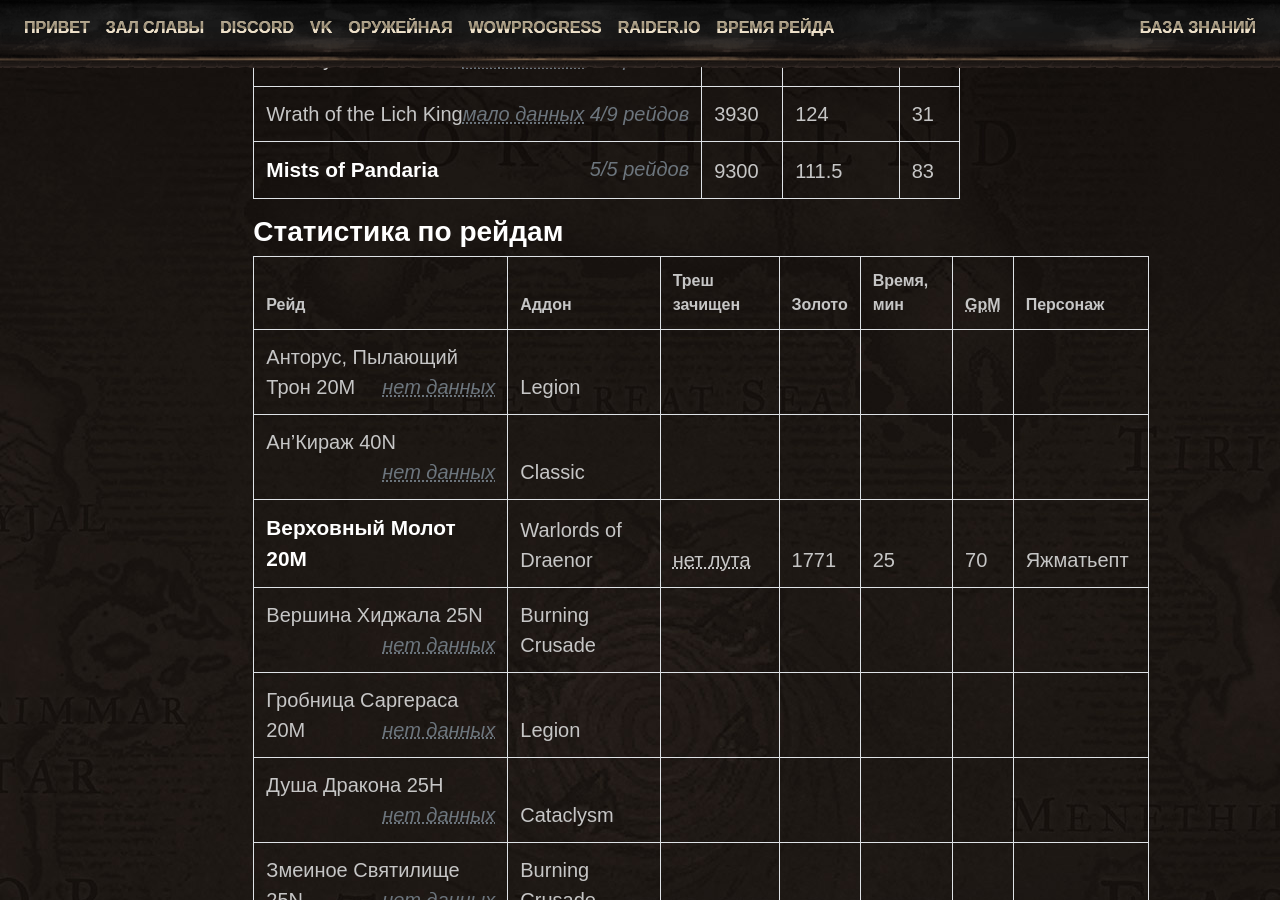
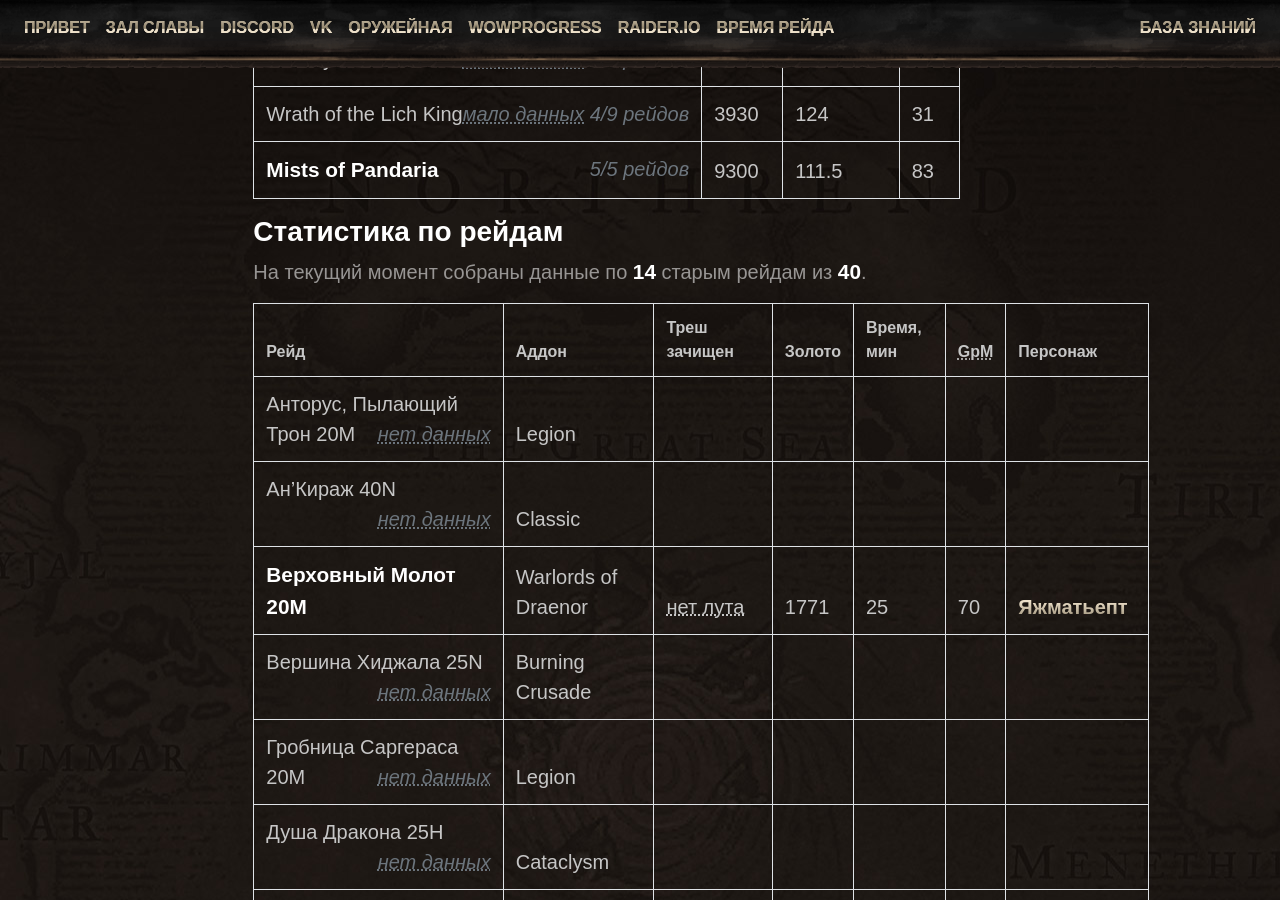
Before and after one commit to forestguild/website, a Jekyll site: the page built from wiki/goldfarm.md, in a window 1280 px wide and 900 px high, scrolled down 2001 px. Built offline with Jekyll 4.4.1, drawn with Linux system fonts in a browser that asks for light colours; some web fonts are replaced; a script that is not in the unit is left out; comment, search, counter and statistics services are not loaded.

Commit message:
updated goldfarm page

```diff
--- a/wiki/goldfarm.md
+++ b/wiki/goldfarm.md
@@ -86,7 +86,18 @@ description: Гайд по фарму голды в WoW, только прове
 | {% if addon_raids_count == addon_raids_data %}**{{ addon }}** _{{ addon_raids_data}}/{{ addon_raids_count }} рейдов_{:.float-right .text-muted}{% else %}{{ addon }} _мало данных {{ addon_raids_data}}/{{ addon_raids_count }} рейдов_{:.float-right .text-muted}{% endif %} | {% if addon_gold > 0 %}{{ addon_gold }}{% endif %} | {% if addon_time != 1 %}{{ addon_time }}{% endif %} | {% if addon_gold > 0 %}{{ addon_gpm }}{% endif %} |
 {% endfor %}
 
+{% assign raids_count = site.data.goldfarm_raid | size %}
+{% assign raids_data = 0 | plus: 0 %}
+{% for raid in site.data.goldfarm_raid %}
+{% assign gold = raid.gold | plus: 0 %}
+{% if gold > 0 %}
+{% assign raids_data = raids_data | plus: 1 %}
+{% endif %}
+{% endfor %}
+
 ### Статистика по рейдам
+
+> На текущий момент собраны данные по **{{ raids_data }}** старым рейдам из **{{ raids_count }}**.
 
 {:#goldfarm-raids data-sortlist="[[3,1]]"}
 | Рейд | Аддон | Треш зачищен | Золото | Время, мин | GpM | Персонаж |
@@ -99,7 +110,7 @@ description: Гайд по фарму голды в WoW, только прове
 {%- else -%}
 {%- assign time = 1 | plus: 0 -%}
 {%- endif -%}
-| {% if gold > 0 %}**{{ raid.name }}**{% else %}{{ raid.name }} _нет данных_{:.float-right .text-muted}{% endif %} | {{ raid.addon }} | {% if raid.trash != '-' %}{{ raid.trash }}{% endif %} | {% if gold > 0 %}{{ raid.gold }}{% endif %}| {% if gold > 0 %}{{ raid.time }}{% endif %} | {% if gold > 0 %}{{ raid.gold | divided_by: time | round }}{% endif %} | {% if gold > 0 %}{{ raid.runner |default: 'Этке' }}{% endif %} |
+| {% if gold > 0 %}**{{ raid.name }}**{% else %}{{ raid.name }} _нет данных_{:.float-right .text-muted}{% endif %} | {{ raid.addon }} | {% if raid.trash != '-' %}{{ raid.trash }}{% endif %} | {% if gold > 0 %}{{ raid.gold }}{% endif %}| {% if gold > 0 %}{{ raid.time }}{% endif %} | {% if gold > 0 %}{{ raid.gold | divided_by: time | round }}{% endif %} | {% if gold > 0 %}[{{ raid.runner |default: 'Этке' }}](https://worldofwarcraft.com/ru-ru/character/{% if raid.runner == 'Гадюшница' %}thermaplugg{% else %}galakrond{% endif %}/{{ raid.runner | default: 'Этке' }}){% endif %} |
 {% endfor %}
 
 <hr>
```
